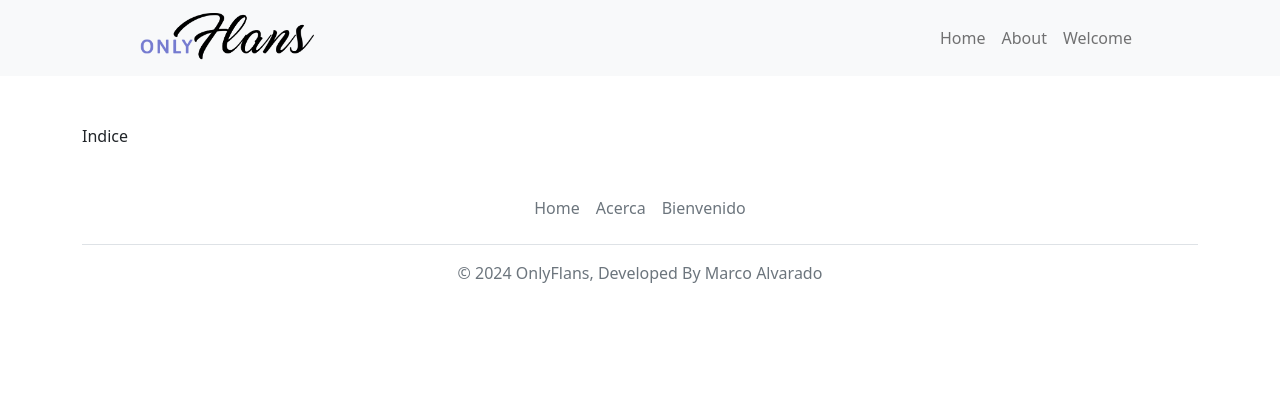
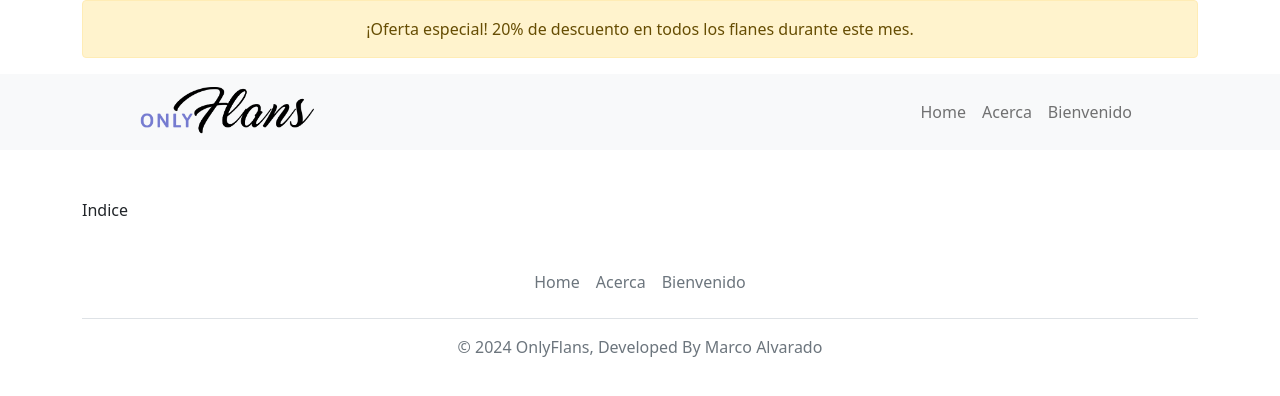
Before and after one commit to 7pixel-cl/OnlyFlans, a Django app: page / in a window 1280 px wide. Shown: the top 396 px of the page. Run offline with Django 5.2, Linux system fonts and the light colour scheme.

Commit message:
feat: se anade banner al header y se cambian urls

```diff
--- a/onlyFlans/onlyFlans/urls.py
+++ b/onlyFlans/onlyFlans/urls.py
@@ -17,11 +17,11 @@ Including another URLconf
 
 from django.contrib import admin
 from django.urls import path
-from web.views import home, about, bienvenido
+from web.views import home, acerca, bienvenido
 
 urlpatterns = [
     path("admin/", admin.site.urls),
     path("", home, name="home"),
-    path("about/", about, name="about"),
-    path("welcome/", bienvenido, name="welcome"),
+    path("acerca/", acerca, name="acerca"),
+    path("bienvenido/", bienvenido, name="bienvenido"),
 ]
--- a/onlyFlans/web/templates/footer.html
+++ b/onlyFlans/web/templates/footer.html
@@ -5,10 +5,10 @@
         <a href="{% url 'home' %}" class="nav-link px-2 text-muted">Home</a>
       </li>
       <li class="nav-item">
-        <a href="{% url 'about' %}" class="nav-link px-2 text-muted">Acerca</a>
+        <a href="{% url 'acerca' %}" class="nav-link px-2 text-muted">Acerca</a>
       </li>
       <li class="nav-item">
-        <a href="{% url 'welcome' %}" class="nav-link px-2 text-muted"
+        <a href="{% url 'bienvenido' %}" class="nav-link px-2 text-muted"
           >Bienvenido</a
         >
       </li>
--- a/onlyFlans/web/templates/header.html
+++ b/onlyFlans/web/templates/header.html
@@ -1,2 +1,6 @@
 {% load static %}
-<header class="container"></header>
+<header class="container">
+  <div class="alert alert-warning text-center" role="alert">
+    ¡Oferta especial! 20% de descuento en todos los flanes durante este mes.
+  </div>
+</header>
--- a/onlyFlans/web/templates/navbar.html
+++ b/onlyFlans/web/templates/navbar.html
@@ -27,10 +27,10 @@
           <a class="nav-link" href="{% url 'home' %}">Home</a>
         </li>
         <li class="nav-item">
-          <a class="nav-link" href="{% url 'about' %}">About</a>
+          <a class="nav-link" href="{% url 'acerca' %}">Acerca</a>
         </li>
         <li class="nav-item">
-          <a class="nav-link" href="{% url 'welcome' %}">Welcome</a>
+          <a class="nav-link" href="{% url 'bienvenido' %}">Bienvenido</a>
         </li>
       </ul>
     </div>
--- a/onlyFlans/web/views.py
+++ b/onlyFlans/web/views.py
@@ -7,7 +7,7 @@ def home(request):
     return render(request, "index.html")
 
 
-def about(request):
+def acerca(request):
     return render(request, "about.html")
 
 
```
